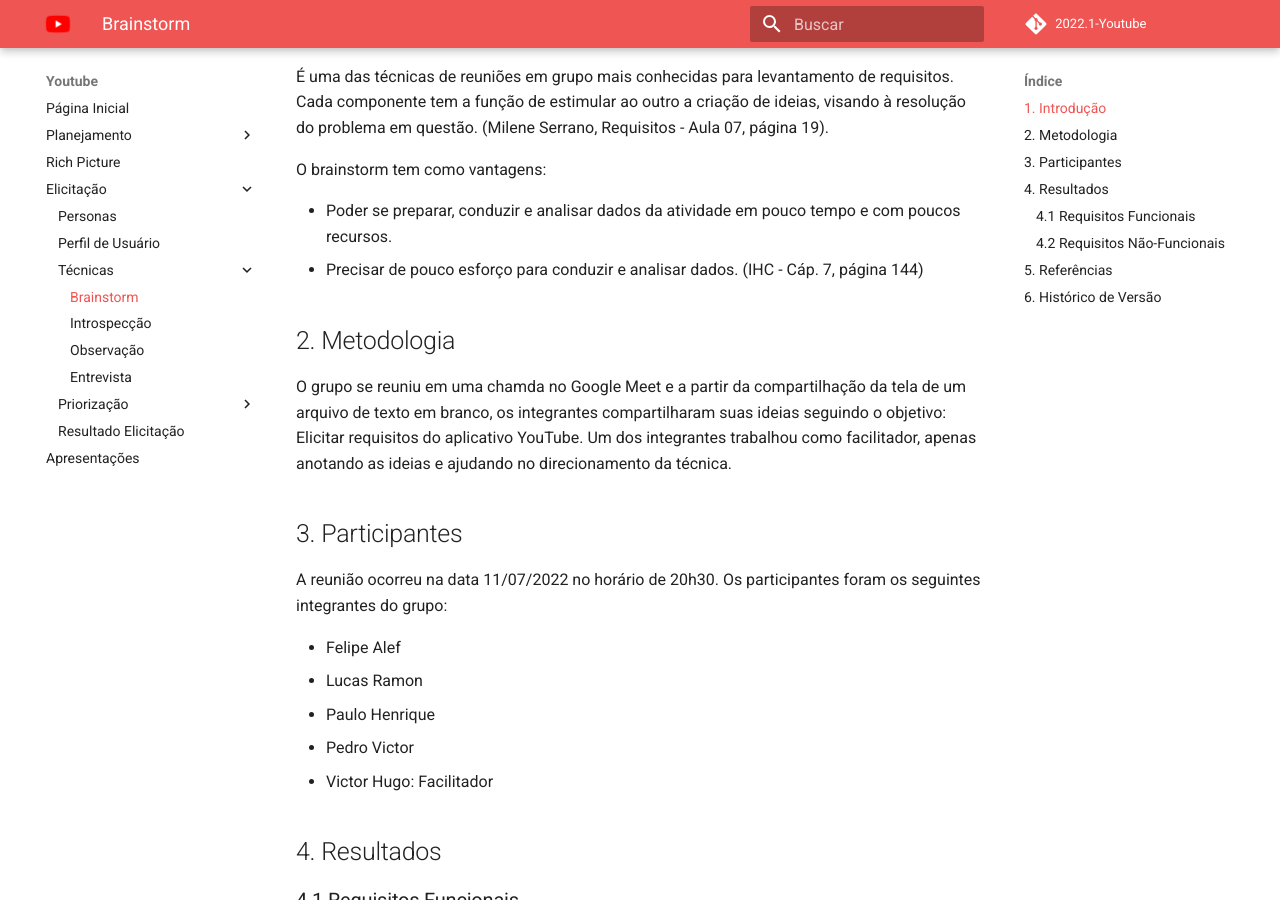
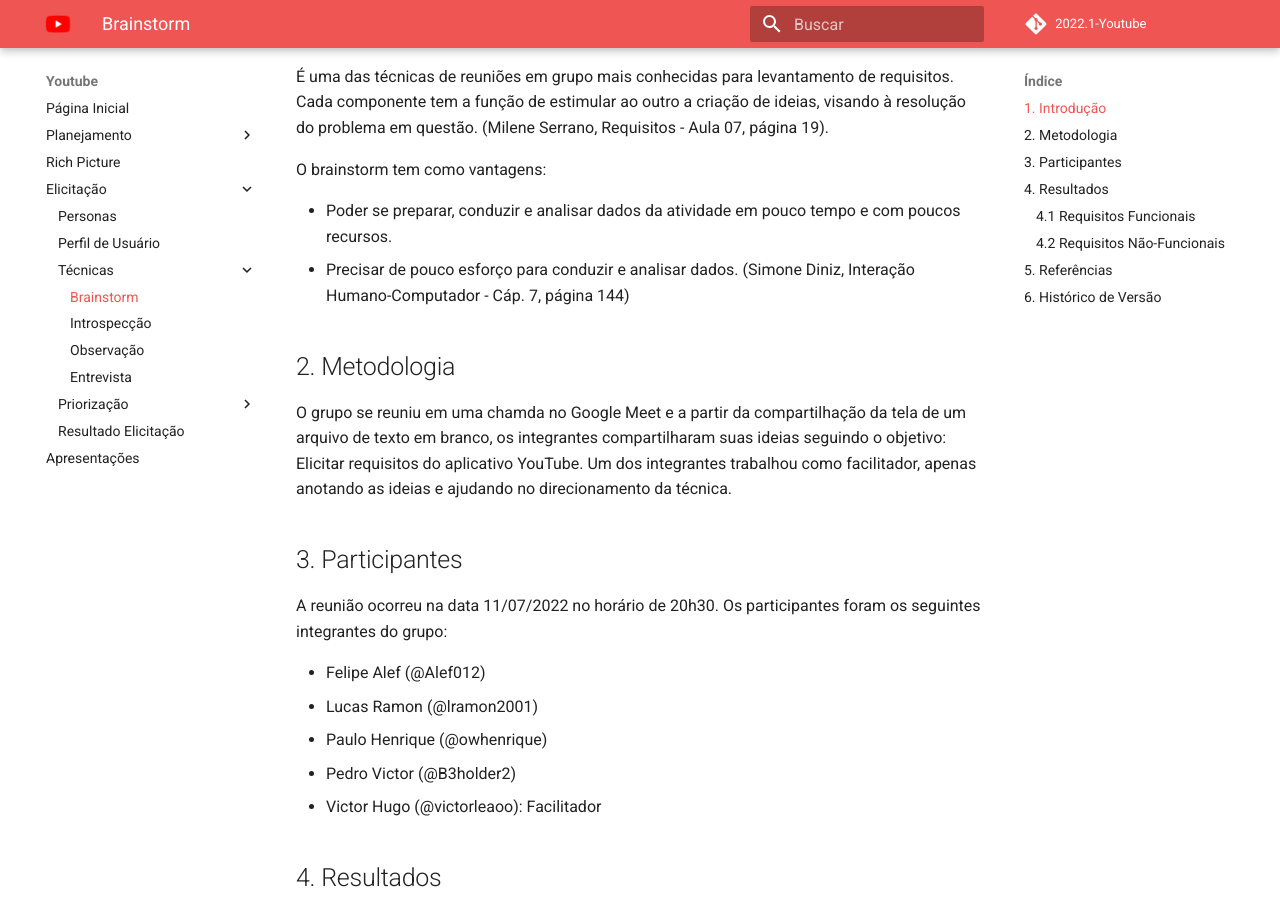
Before and after one commit to Requisitos-de-Software/2022.1-Youtube, an MkDocs documentation site: the page built from docs/elicitacao/tecnicas/brainstorm.md, in a window 1280 px wide and 900 px high, scrolled down 234 px. Built offline with MkDocs 1.6.1 and Material for MkDocs 9.7.7, drawn with Linux system fonts in a browser that asks for light colours; comment, search, counter and statistics services are not loaded; some of the changed text lies outside the part shown.

```diff
--- a/docs/elicitacao/tecnicas/brainstorm.md
+++ b/docs/elicitacao/tecnicas/brainstorm.md
@@ -9,7 +9,7 @@ O brainstorm tem como vantagens:
 
 - Poder se preparar, conduzir e analisar dados da atividade em pouco tempo e com poucos recursos.
 - Precisar de pouco esforço para conduzir e analisar dados.
-(IHC - Cáp. 7, página 144)
+(Simone Diniz, Interação Humano-Computador - Cáp. 7, página 144)
 
 ## 2. Metodologia
 O grupo se reuniu em uma chamda no Google Meet e a partir da compartilhação da tela de um arquivo de texto em branco, os integrantes compartilharam suas ideias seguindo o objetivo: Elicitar requisitos do aplicativo YouTube. Um dos integrantes trabalhou como facilitador, apenas anotando as ideias e ajudando no direcionamento da técnica.
@@ -17,11 +17,11 @@ O grupo se reuniu em uma chamda no Google Meet e a partir da compartilhação da
 ## 3. Participantes
 A reunião ocorreu na data 11/07/2022 no horário de 20h30. Os participantes foram os seguintes integrantes do grupo:
 
-- Felipe Alef
-- Lucas Ramon
-- Paulo Henrique
-- Pedro Victor
-- Victor Hugo: Facilitador
+- Felipe Alef (@Alef012)
+- Lucas Ramon (@lramon2001)
+- Paulo Henrique (@owhenrique)
+- Pedro Victor (@B3holder2)
+- Victor Hugo (@victorleaoo): Facilitador
 
 ## 4. Resultados
 
@@ -88,7 +88,7 @@ A reunião ocorreu na data 11/07/2022 no horário de 20h30. Os participantes for
 | RNFB05 | O sistema deve proporcionar a maior quantidade de qualidades de vídeo possível. |
 
 ## 5. Referências
-> - IHC
+> - Simone Diniz, Interação Humano-Computador. São Paulo, 1a Edição, Elsevier, 2010.
 > - Milene Serrano, Requisitos - Aula 07. Acesso em: 06 de jul. de 2022. Disponível em: Aprender3.
 
 ## 6. Histórico de Versão
```
Also changed, not shown: docs/elicitacao/tecnicas/entrevista.md (+3 -4 lines), docs/elicitacao/tecnicas/introspeccao.md (+1 -1 lines), docs/elicitacao/tecnicas/observacao.md (+9 -0 lines).
